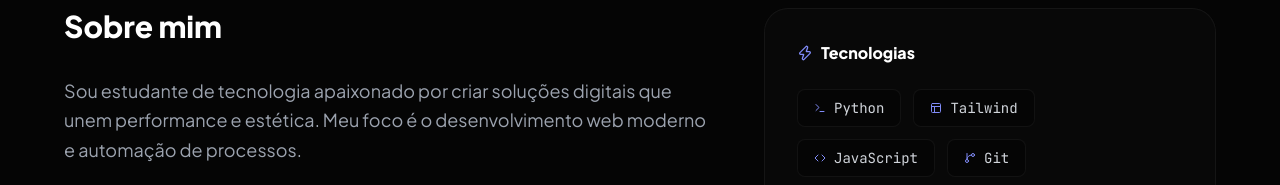
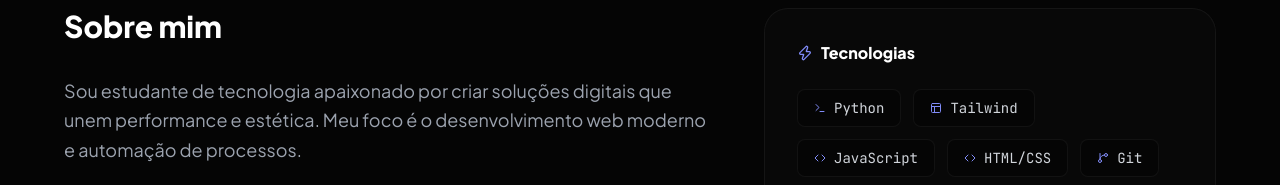
Before and after one commit to erickmth/portifoliomth, a plain HTML site: page index.html in a window 1280 px wide. Shown: the part 920-1105 px from the top of the page. Drawn offline with nearby package versions, Linux system fonts and the light colour scheme.

Commit message:
Update index.html

```diff
--- a/index.html
+++ b/index.html
@@ -164,6 +164,9 @@
                             </div>
                             <div class="flex items-center gap-2 px-4 py-2 rounded-lg bg-dark border border-white/5 text-sm font-mono">
                                 <i data-lucide="code" class="w-3 h-3 text-accent"></i> JavaScript
+                            </div>
+                             <div class="flex items-center gap-2 px-4 py-2 rounded-lg bg-dark border border-white/5 text-sm font-mono">
+                                <i data-lucide="code" class="w-3 h-3 text-accent"></i> HTML/CSS
                             </div>
                             <div class="flex items-center gap-2 px-4 py-2 rounded-lg bg-dark border border-white/5 text-sm font-mono">
                                 <i data-lucide="git-branch" class="w-3 h-3 text-accent"></i> Git
```
